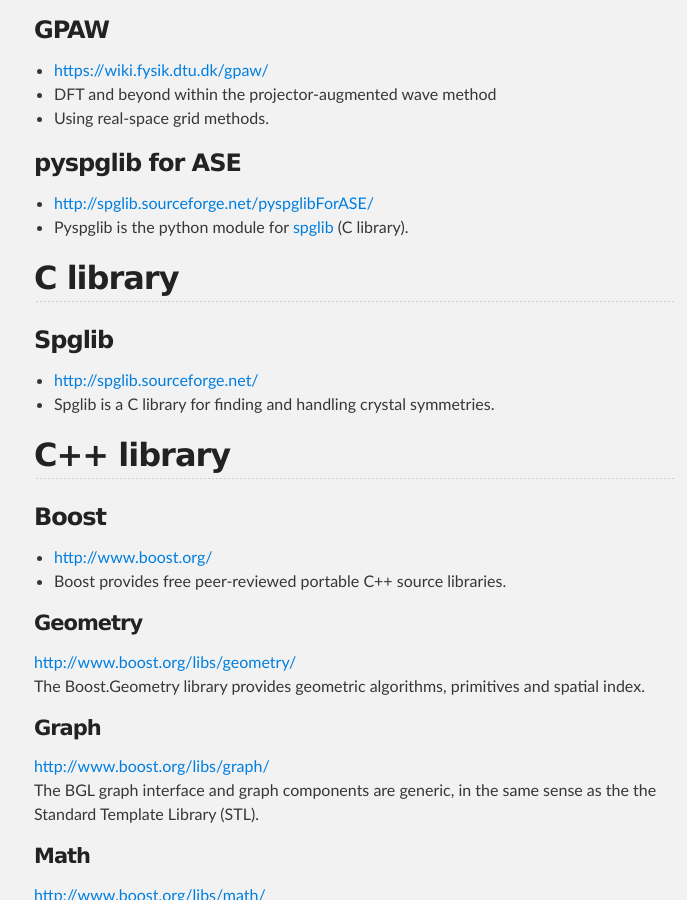
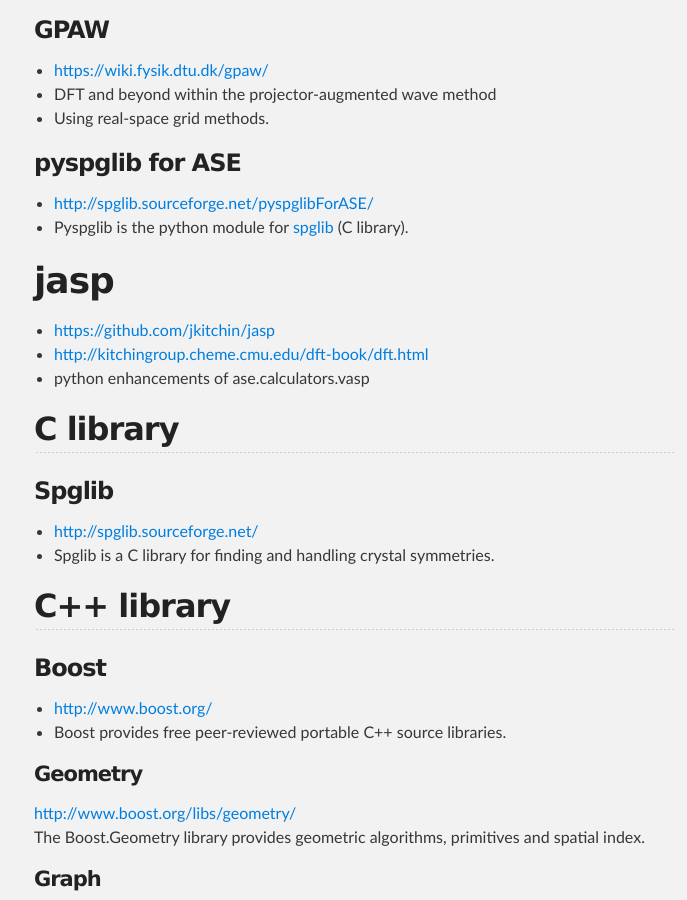
Before and after one commit to chemdb/chemdb.github.io, a Jekyll site: the page built from programming.md, in a window 1280 px wide and 900 px high, scrolled down 765 px. Shown: the whole window, without its empty margins (286-973 px from the left). Built offline with Jekyll 4.4.1, drawn with Linux system fonts in a browser that asks for light colours; nearby versions of some CDN libraries.

Commit message:
add jasp

```diff
--- a/programming.md
+++ b/programming.md
@@ -28,6 +28,11 @@
 ### pyspglib for ASE
 * [http://spglib.sourceforge.net/pyspglibForASE/](http://spglib.sourceforge.net/pyspglibForASE/)
 * Pyspglib is the python module for [spglib](#spglib) (C library).
+
+# jasp
+* [https://github.com/jkitchin/jasp](https://github.com/jkitchin/jasp)
+* [http://kitchingroup.cheme.cmu.edu/dft-book/dft.html](http://kitchingroup.cheme.cmu.edu/dft-book/dft.html)
+* python enhancements of ase.calculators.vasp
 
 ## C library
 
```
